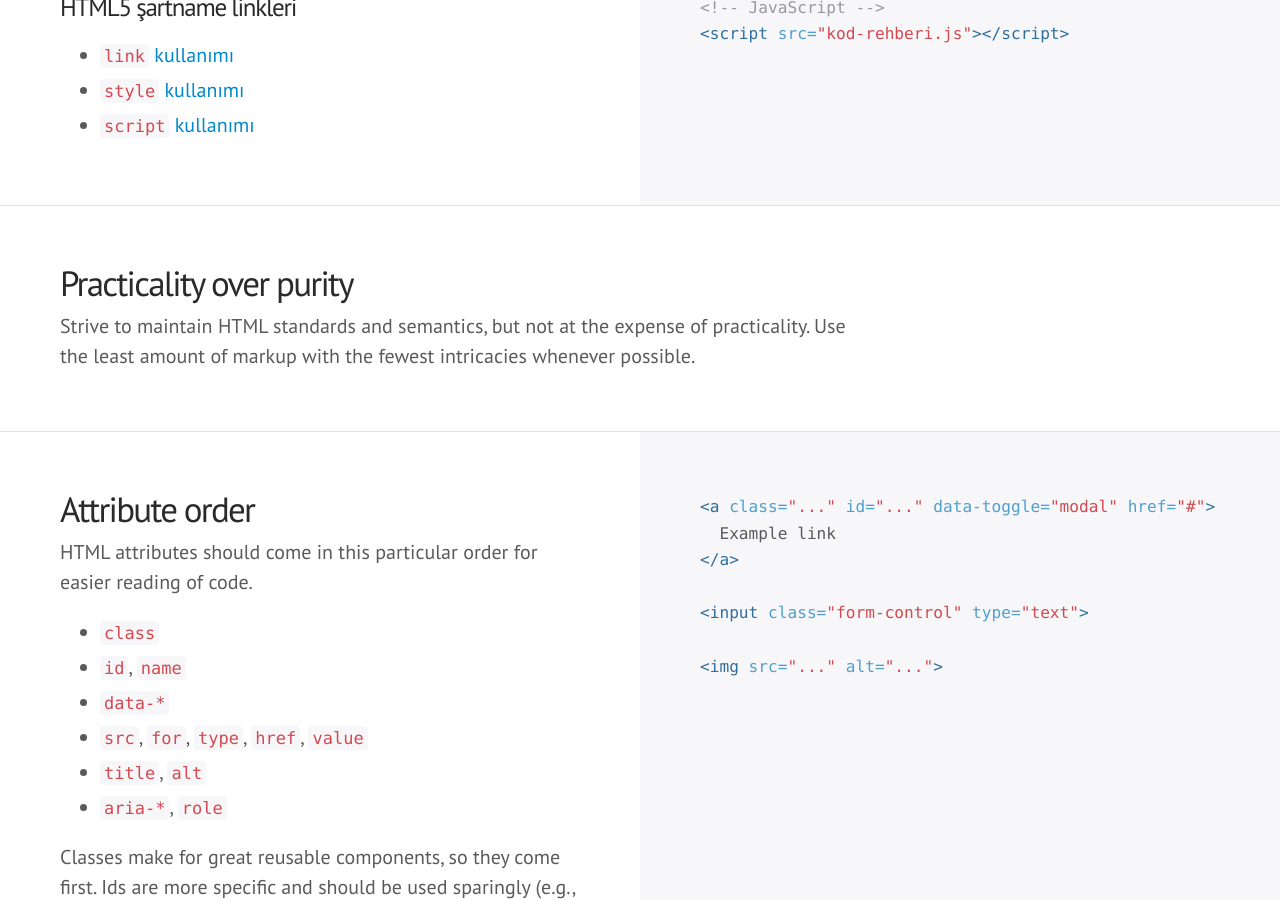
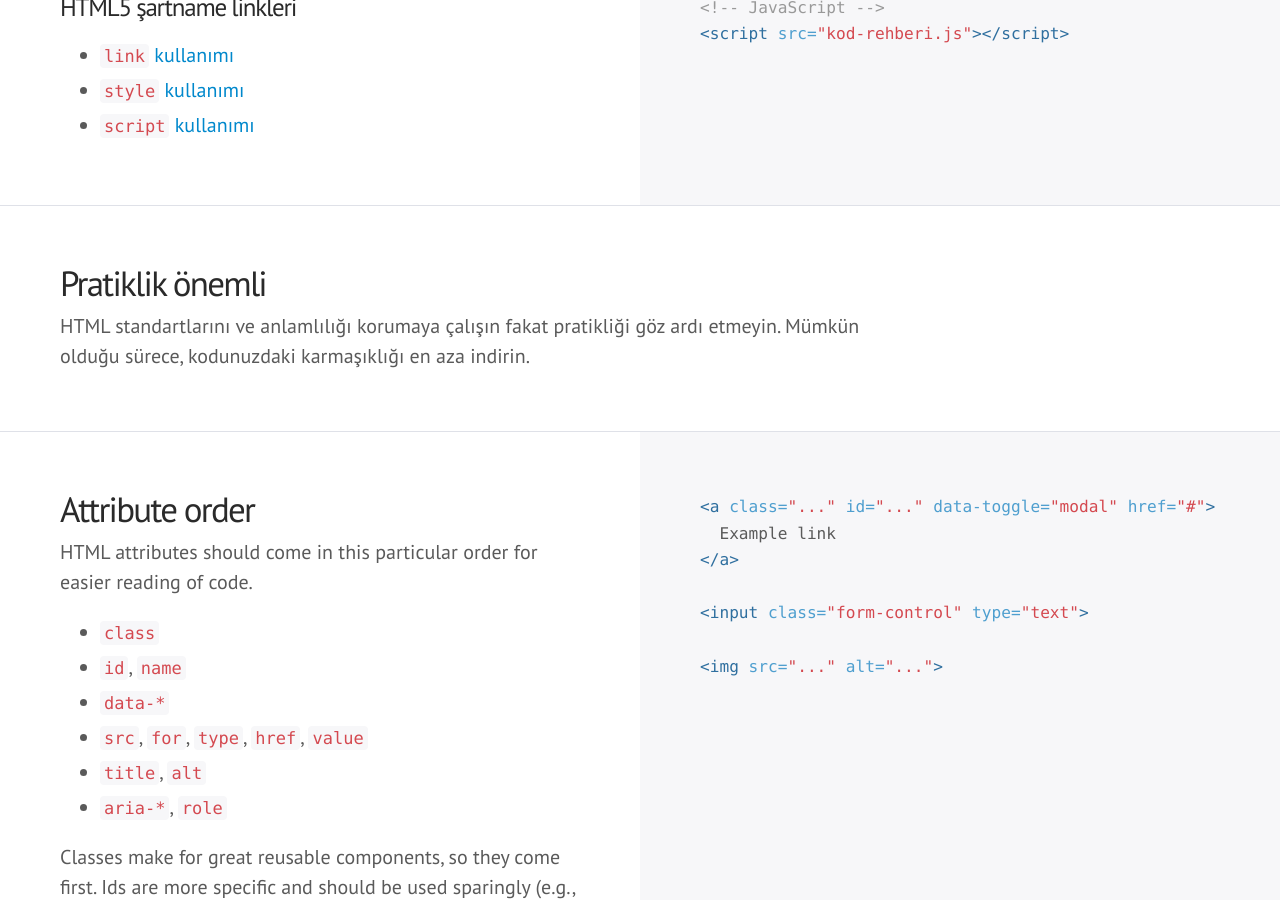
Before and after one commit to hayatbiralem/kod-rehberi, a Jekyll site: the page built from index.html, in a window 1280 px wide and 900 px high, scrolled down 4142 px. Built offline with Jekyll 4.4.1, drawn with Linux system fonts in a browser that asks for light colours; some web fonts are replaced; Markdown is read by kramdown in place of the engine named in the settings; comment, search, counter and statistics services are not loaded; some of the changed text lies outside the part shown.

Commit message:
Praticality over purity - translated

```diff
--- a/index.html
+++ b/index.html
@@ -142,8 +142,8 @@ layout: default
 
 <div class="section" id="html-pratiklik">
   <div class="col">
-    <h3>Practicality over purity</h3>
-    <p>Strive to maintain HTML standards and semantics, but not at the expense of practicality. Use the least amount of markup with the fewest intricacies whenever possible.</p>
+    <h3>Pratiklik önemli</h3>
+    <p>HTML standartlarını ve anlamlılığı korumaya çalışın fakat pratikliği göz ardı etmeyin. Mümkün olduğu sürece, kodunuzdaki karmaşıklığı en aza indirin.</p>
   </div>
 </div>
 
```
Also changed, not shown: other parts of index.html (+1 -1 lines).
